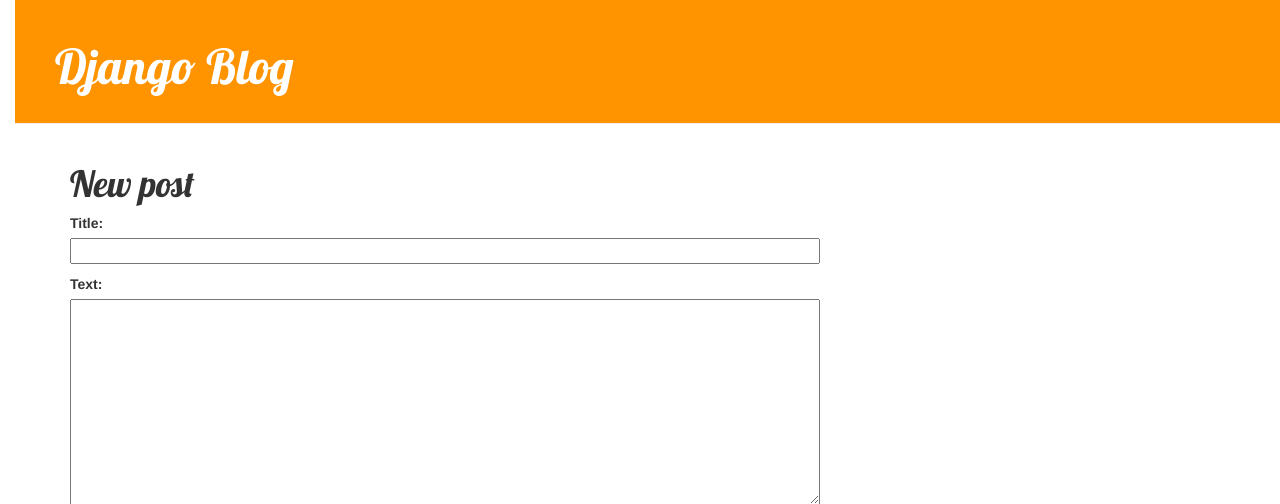
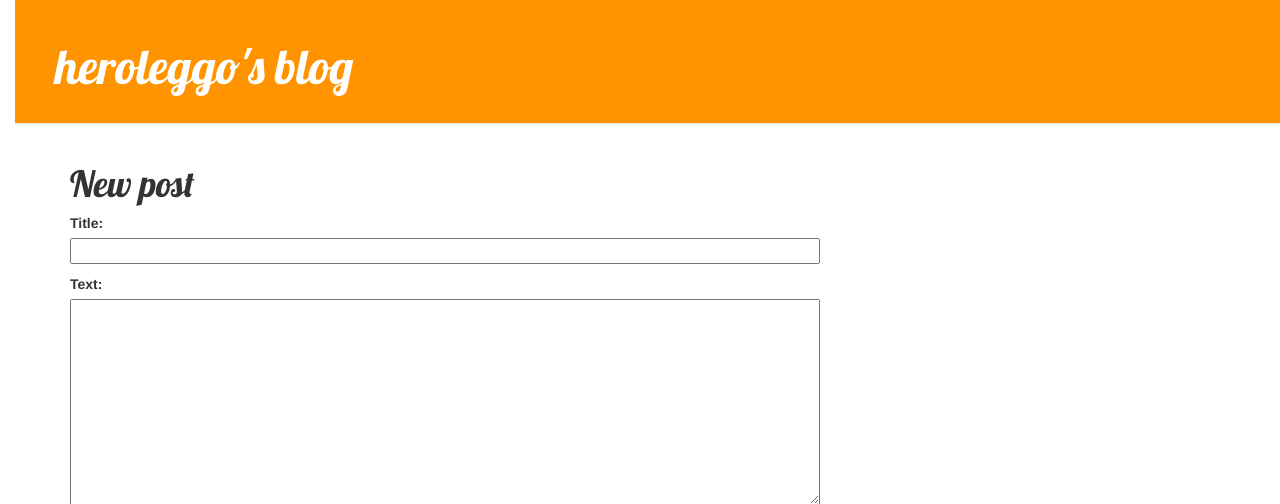
Before and after one commit to heroleggo/Django_Project, a Django app: page /post/new/ in a window 1280 px wide. Shown: the top 504 px of the page. Run offline with Django 3.2, Linux system fonts and the light colour scheme; some libraries are stand-ins or nearby versions.

Commit message:
edited base.html

```diff
--- a/blog/templates/blog/base.html
+++ b/blog/templates/blog/base.html
@@ -1,7 +1,7 @@
 {% load static %}
 <html>
     <head>
-        <title>Django blog</title>
+        <title>HEROLEGGO'S BLOG</title>
         <link rel="stylesheet" href="//maxcdn.bootstrapcdn.com/bootstrap/3.2.0/css/bootstrap.min.css">
         <link rel="stylesheet" href="//maxcdn.bootstrapcdn.com/bootstrap/3.2.0/css/bootstrap-theme.min.css">
         <link href="//fonts.googleapis.com/css?family=Lobster&subset=latin" rel="stylesheet" type="text/css">
@@ -13,7 +13,7 @@
           <a href="{% url 'post_new' %}" class="top-menu"><span class="glyphicon glyphicon-plus"></span></a>
           <a href="{% url 'post_draft_list' %}" class="top-menu"><span class="glyphicon glyphicon-edit"></span></a>
           {% endif %}
-          <h1><a href="/">Django Blog</a></h1>
+          <h1><a href="/">heroleggo's blog</a></h1>
         </div>
         <div class="content container">
           <div class="row">
```
